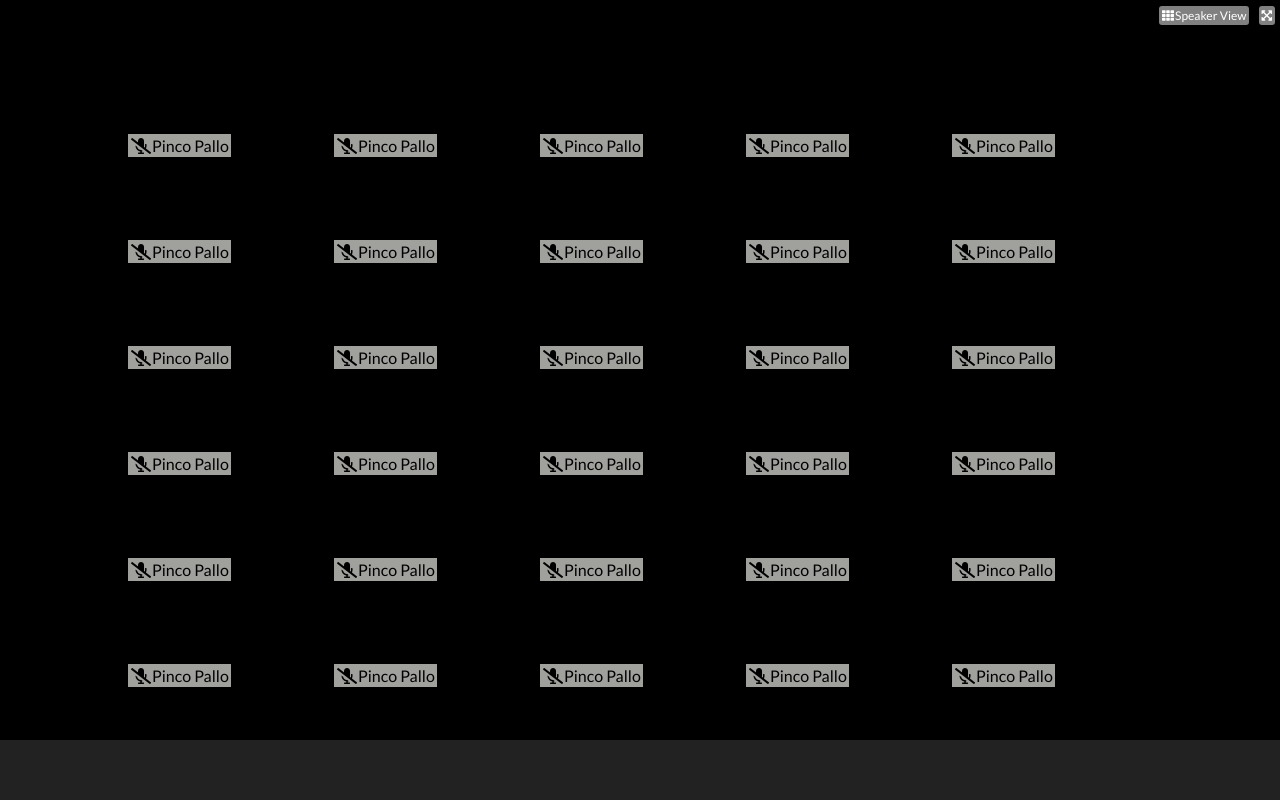
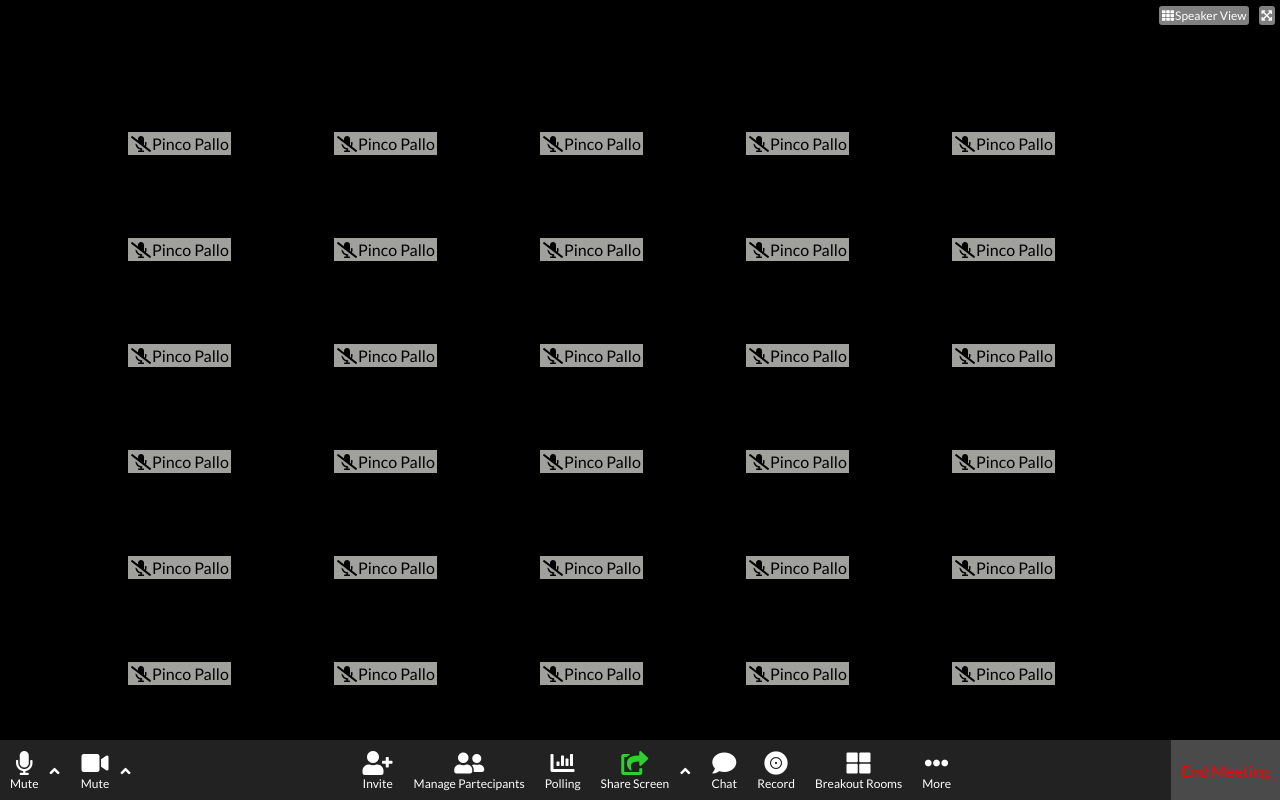
Before and after one commit to XanderGale/html-css-zoom, a plain HTML site: page index.html in a window 1280 px wide. Drawn offline with Linux system fonts and the light colour scheme.

Commit message:
Compiled Footer

```diff
--- a/css/style.css
+++ b/css/style.css
@@ -13,19 +13,21 @@
 i{
     margin: 1px;
 }
+.green{
+    color: limegreen;
+}
 
 /* Header */
 header{
+    display: flex;
+    flex-flow: row nowrap;
+    justify-content: flex-end;
+    align-items: center;
+
     width: 100%;
     height: 30px;
 
     background-color: transparent;
-}
-.interface-settings{
-    display: flex;
-    flex-flow: row nowrap;
-    justify-content: flex-end;
-    align-items: center;
 }
 .interface-button{
     border-radius: 3px;
@@ -36,6 +38,9 @@
 
     background-color: gray;
     color: white;
+}
+.interface-button:hover{
+    cursor: pointer;
 }
 
 /* Main */
@@ -65,17 +70,63 @@
 .profile-name{
     position: absolute;
     left: 0;
-    bottom: 2px;
+    bottom: 4px;
 
     background-color: rgba(228, 229, 224, 0.7);
     padding: 2px;
 }
+.profile-box:hover,
+.profile-name:hover{
+    cursor: pointer;
+}
 
 /* Footer */
 footer{
+    display: flex;
+    justify-content: space-between;
+    align-items: center;
+
     width: 100%;
     height: 60px;
 
-    /* Test */
     background-color: #222222;
+    color: white;
 }
+.settings{
+    display: flex;
+    flex-flow: row nowrap;
+    align-items: center;
+}
+.settings-icon{
+    display: flex;
+    flex-flow: column nowrap;
+    justify-content: center;
+    align-items: center;
+
+    font-size: 12px;
+
+    margin: 0 10px;
+}
+.angleup{
+    margin: 0;
+    margin-right: 10px;
+}
+.exit-button{
+    height: 100%;
+    padding: 0 10px;
+
+    background-color: #4a4a4a;
+    color: red;
+
+    text-align: center;
+    vertical-align: middle;
+}
+.exit-button span:hover{
+    cursor: pointer;
+}
+.settings-icon:hover{
+    cursor: pointer;
+}
+.angleup:hover{
+    cursor: pointer;
+}
--- a/index.html
+++ b/index.html
@@ -13,7 +13,7 @@
 </head>
 <body>
 
-    <header class="interface-settings">
+    <header>
 
             <div class="interface-button">
                 <span><i class="fas fa-th" aria-hidden="true"></i>Speaker View</span>
@@ -25,7 +25,7 @@
 
     </header>
 
-    <main class="user-view">
+    <main>
 
         <div class="profile-box">
             <span class="profile-name"><i class="fas fa-microphone-slash" aria-hidden="true"></i>Pinco Pallo</span>
@@ -141,7 +141,79 @@
 
     <footer>
 
-        <div class="application-settings">
+        <div class="settings left">
+
+            <div class="settings-icon mic">
+                <i class="fas fa-microphone fa-2x" aria-hidden="true"></i>
+                <span>Mute</span>
+            </div>
+
+            <div class="angleup">
+                <i class="fas fa-angle-up" aria-hidden="true"></i>
+            </div>
+
+            <div class="settings-icon video">
+                <i class="fas fa-video fa-2x" aria-hidden="true"></i>
+                <span>Mute</span>
+            </div>
+
+            <div class="angleup">
+                <i class="fas fa-angle-up" aria-hidden="true"></i>
+            </div>
+
+        </div>
+
+        <div class="settings center">
+
+            <div class="settings-icon">
+                <i class="fas fa-user-plus fa-2x" aria-hidden="true"></i>
+                <span>Invite</span>
+            </div>
+
+            <div class="settings-icon">
+                <i class="fas fa-user-friends fa-2x" aria-hidden="true"></i>
+                <span>Manage Partecipants</span>
+            </div>
+
+            <div class="settings-icon">
+                <i class="fas fa-chart-bar fa-2x" aria-hidden="true"></i>
+                <span>Polling</span>
+            </div>
+
+            <div class="settings-icon">
+                <i class="fas fa-share-square fa-2x green" aria-hidden="true"></i>
+                <span>Share Screen</span>
+            </div>
+
+            <div class="angleup">
+                <i class="fas fa-angle-up" aria-hidden="true"></i>
+            </div>
+
+            <div class="settings-icon">
+                <i class="fas fa-comment fa-2x" aria-hidden="true"></i>
+                <span>Chat</span>
+            </div>
+
+            <div class="settings-icon">
+                <i class="fas fa-record-vinyl fa-2x" aria-hidden="true"></i>
+                <span>Record</span>
+            </div>
+
+            <div class="settings-icon">
+                <i class="fas fa-th-large fa-2x" aria-hidden="true"></i>
+                <span>Breakout Rooms</span>
+            </div>
+
+            <div class="settings-icon">
+                <i class="fas fa-ellipsis-h fa-2x" aria-hidden="true"></i>
+                <span>More</span>
+            </div>
+
+        </div>
+
+        <div class="settings right exit-button">
+
+            <span>End Meeting</span>
 
         </div>
 
```
